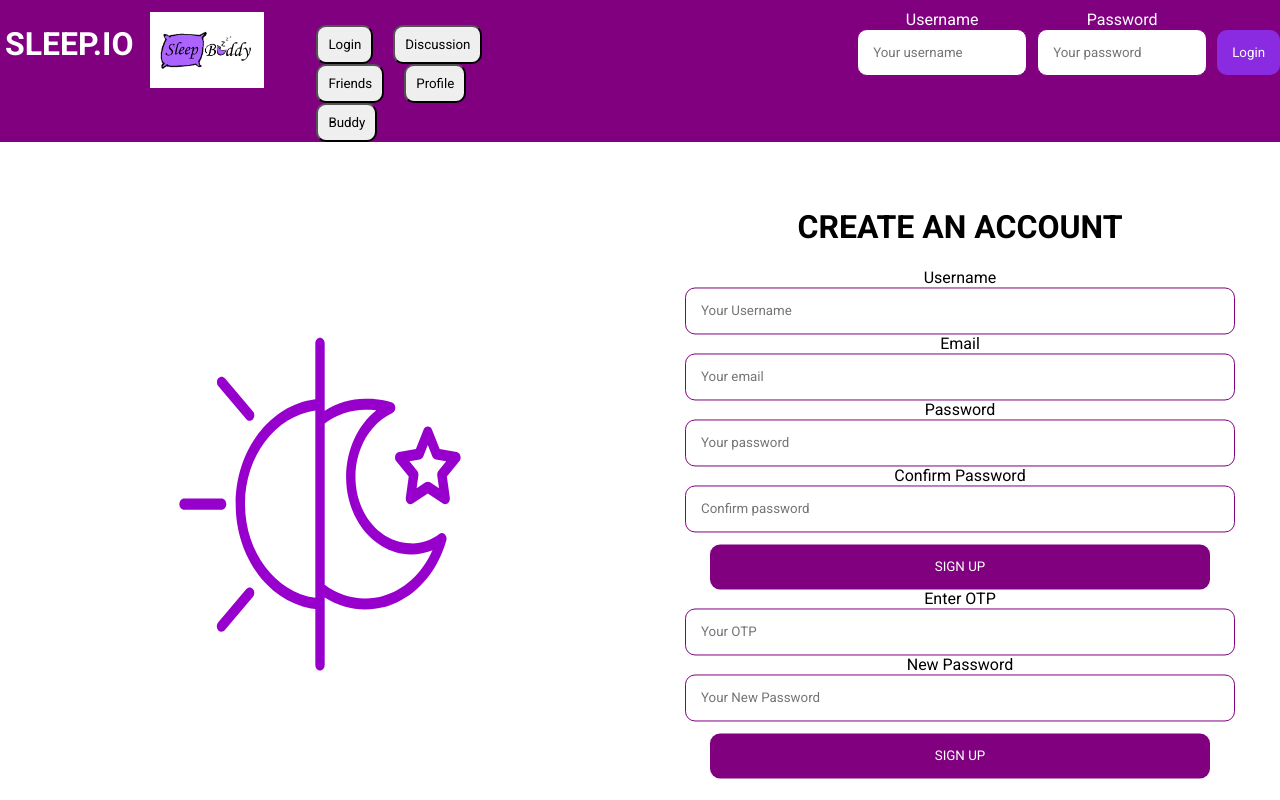
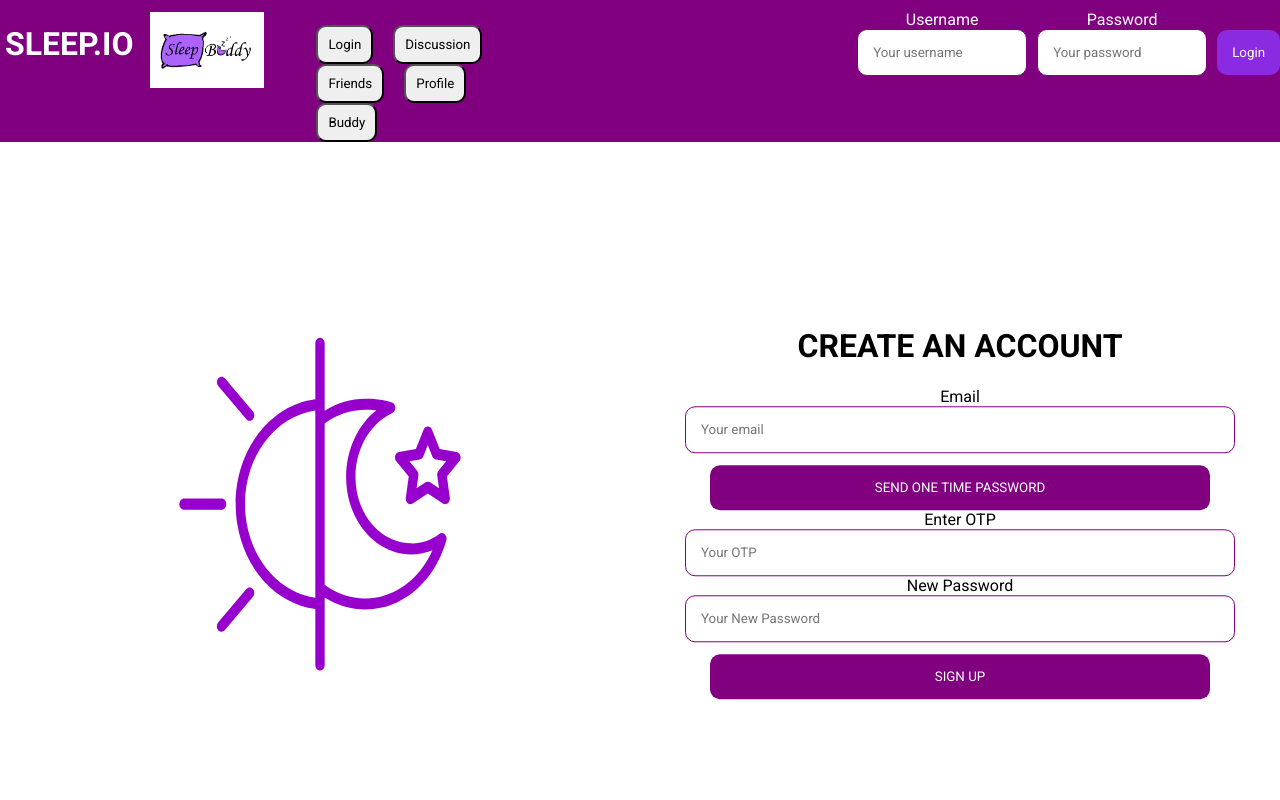
Before and after one commit to jmlacey/HCI-Social-Media-Project, a React (Create React App) app: page / in a window 1280 px wide. Built offline with nearby package versions, Linux system fonts and the light colour scheme.

Commit message:
Added login functionality

```diff
--- a/src/Component/Ousman_Components/Sign_up.jsx
+++ b/src/Component/Ousman_Components/Sign_up.jsx
@@ -3,7 +3,6 @@ import React, { Component } from "react";
 import logo2 from "../../logo2.svg";
 
 class Sign_up extends Component {
-
   constructor(props) {
     super(props);
     this.state = {
@@ -102,6 +101,22 @@ class Sign_up extends Component {
       );
   };
 
+  OTPSubmit() {
+    alert("Log in using your email and new password!");
+    fetch(
+      "http://stark.cse.buffalo.edu/cse410/reactioneers/api/SocialAuth.php",
+      {
+        method: "post",
+        body: JSON.stringify({
+          action: "setpassword",
+          email_addr: this.state.email,
+          token: this.state.otp,
+          newpassword: this.state.newPassword,
+        }),
+      }
+    );
+  }
+
   render() {
     return (
       <html>
@@ -119,13 +134,6 @@ class Sign_up extends Component {
             <div className="signformDiv">
               <h1>CREATE AN ACCOUNT</h1>
               <form onSubmit={this.submitHandler}>
-                <label for="fname">Username</label>
-                <input
-                  type="text"
-                  placeholder="Your Username"
-                  onChange={this.myChangeHandler}
-                  value={this.state.username}
-                ></input>
                 <label for="fname">Email</label>
                 <input
                   type="text"
@@ -134,20 +142,6 @@ class Sign_up extends Component {
                   value={this.state.email}
                 ></input>
 
-                <label>Password</label>
-                <input
-                  type="text"
-                  placeholder="Your password"
-                  onChange={this.passwordChangeHandler}
-                  value={this.state.password}
-                ></input>
-                <label>Confirm Password</label>
-                <input
-                  type="text"
-                  placeholder="Confirm password"
-                  onChange={this.cPasswordChangeHandler}
-                  value={this.state.confirmPassword}
-                ></input>
                 {/* <label for="gender">Gender</label>
                                     <select >
                                         <option value="male">Male</option>
@@ -160,10 +154,10 @@ class Sign_up extends Component {
 
 +                                    </div> */}
 
-                <input type="submit" value="SIGN UP"></input>
+                <input type="submit" value="SEND ONE TIME PASSWORD"></input>
               </form>
 
-              <form onSubmit={this.submitHandler}>
+              <form onSubmit={this.OTPSubmit}>
                 <label>Enter OTP</label>
                 <input
                   type="text"
@@ -180,7 +174,6 @@ class Sign_up extends Component {
                   value={this.state.newPassword}
                 ></input>
 
-
                 <input type="submit" value="SIGN UP"></input>
               </form>
             </div>
```
Lines whose indentation alone changed are shown as unchanged.
